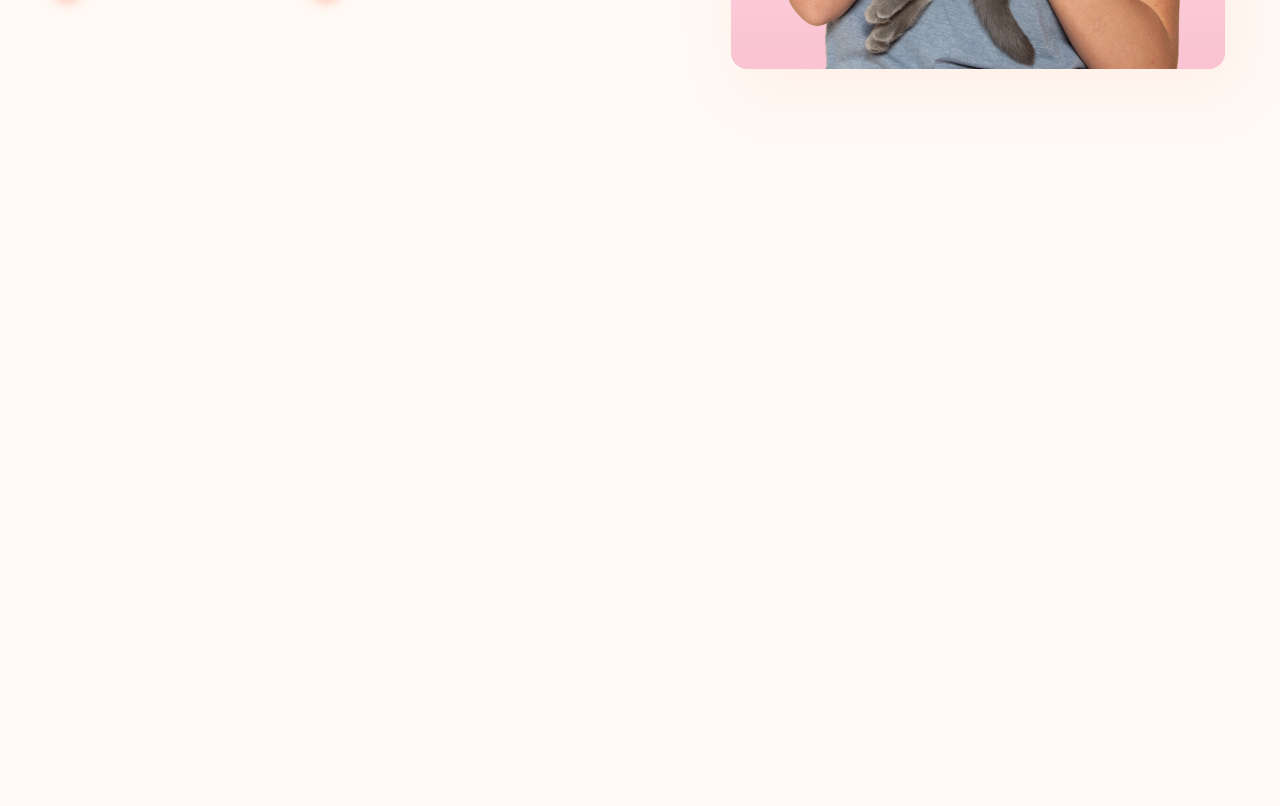
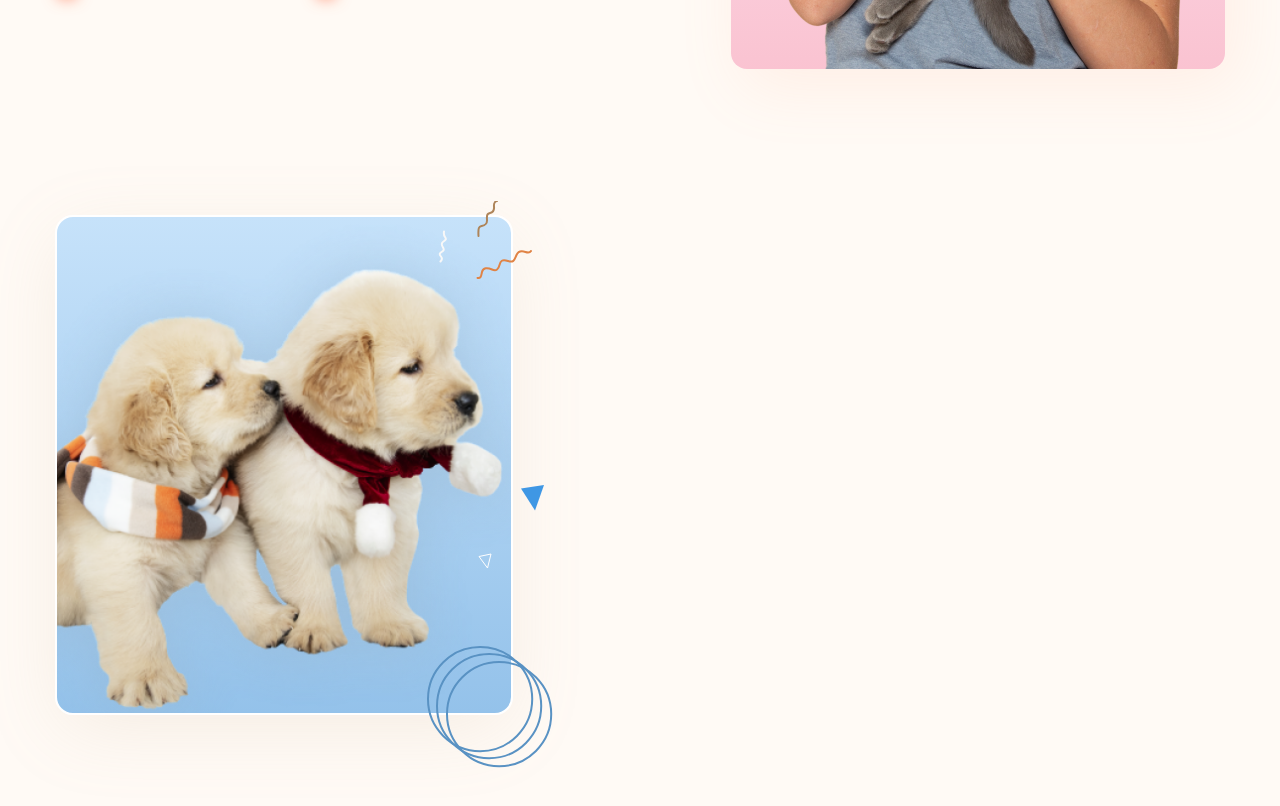
Before and after one commit to longuyenfe/htmlcss-project-04, a plain HTML site: page index.html in a window 1280 px wide. Shown: the part 1378-2184 px from the top of the page. Drawn offline with Linux system fonts and the light colour scheme.

Commit message:
Create About #3

```diff
--- a/assets/css/styles.css
+++ b/assets/css/styles.css
@@ -303,6 +303,7 @@ a {
     display: grid;
     grid-template-columns: 1fr 1fr;
     align-items: center;
+    row-gap: 146px;
 }
 
 .about__media {
@@ -424,3 +425,56 @@ a {
     right: -50px;
     z-index: -1;
 }
+.about__img-wrap-bottom {
+    width: 458px;
+    margin-left: 0;
+    background: linear-gradient(180deg, #c6e2fa 0%, #94c2ea 100%);
+    border: 2px solid #ffffff;
+    box-shadow: 0px 17px 77px -8px rgba(190, 165, 139, 0.17);
+    border-radius: 18px;
+}
+
+.about__img-wrap-bottom::after {
+    content: none;
+}
+
+.about__img-bottom {
+    width: 100%;
+}
+
+.about__decor-img {
+    position: absolute;
+}
+
+.about__decor-img:nth-child(1) {
+    top: 13px;
+    right: 64px;
+}
+.about__decor-img:nth-child(2) {
+    top: -16px;
+    right: 13px;
+}
+.about__decor-img:nth-child(3) {
+    top: 33px;
+    right: -21px;
+}
+.about__decor-img:nth-child(4) {
+    top: 268px;
+    right: -33px;
+}
+.about__decor-img:nth-child(5) {
+    top: 336px;
+    right: 19px;
+}
+.about__decor-img:nth-child(6) {
+    bottom: -40px;
+    right: -23px;
+}
+.about__decor-img:nth-child(7) {
+    bottom: -47px;
+    right: -32px;
+}
+.about__decor-img:nth-child(8) {
+    bottom: -55px;
+    right: -42px;
+}
--- a/index.html
+++ b/index.html
@@ -305,7 +305,61 @@
                                 class="about__media-decor"
                             />
                         </div>
-                        <div class="about__media"></div>
+                        <div class="about__media">
+                            <figure
+                                class="about__img-wrap about__img-wrap-bottom"
+                            >
+                                <img
+                                    src="./assets/img/about-02.png"
+                                    alt=""
+                                    class="about__img about__img-bottom"
+                                />
+
+                                <!-- decorator -->
+                                <div>
+                                    <img
+                                        src="./assets/img/decor-03.svg"
+                                        alt=""
+                                        class="about__decor-img"
+                                    />
+                                    <img
+                                        src="./assets/img/decor-04.svg"
+                                        alt=""
+                                        class="about__decor-img"
+                                    />
+                                    <img
+                                        src="./assets/img/decor-05.svg"
+                                        alt=""
+                                        class="about__decor-img"
+                                    />
+                                    <img
+                                        src="./assets/img/decor-06.svg"
+                                        alt=""
+                                        class="about__decor-img"
+                                    />
+                                    <img
+                                        src="./assets/img/decor-07.svg"
+                                        alt=""
+                                        class="about__decor-img"
+                                    />
+                                    <img
+                                        src="./assets/img/decor-08.svg"
+                                        alt=""
+                                        class="about__decor-img"
+                                    />
+                                    <img
+                                        src="./assets/img/decor-08.svg"
+                                        alt=""
+                                        class="about__decor-img"
+                                    />
+                                    <img
+                                        src="./assets/img/decor-08.svg"
+                                        alt=""
+                                        class="about__decor-img"
+                                    />
+                                </div>
+                            </figure>
+                        </div>
                         <div class="about__content"></div>
                     </div>
                 </div>
```
Also changed, not shown: assets/img/about-02.png (added), assets/img/decor-03.svg (added), assets/img/decor-04.svg (added), assets/img/decor-05.svg (added), assets/img/decor-06.svg (added), assets/img/decor-07.svg (added), assets/img/decor-08.svg (added).
